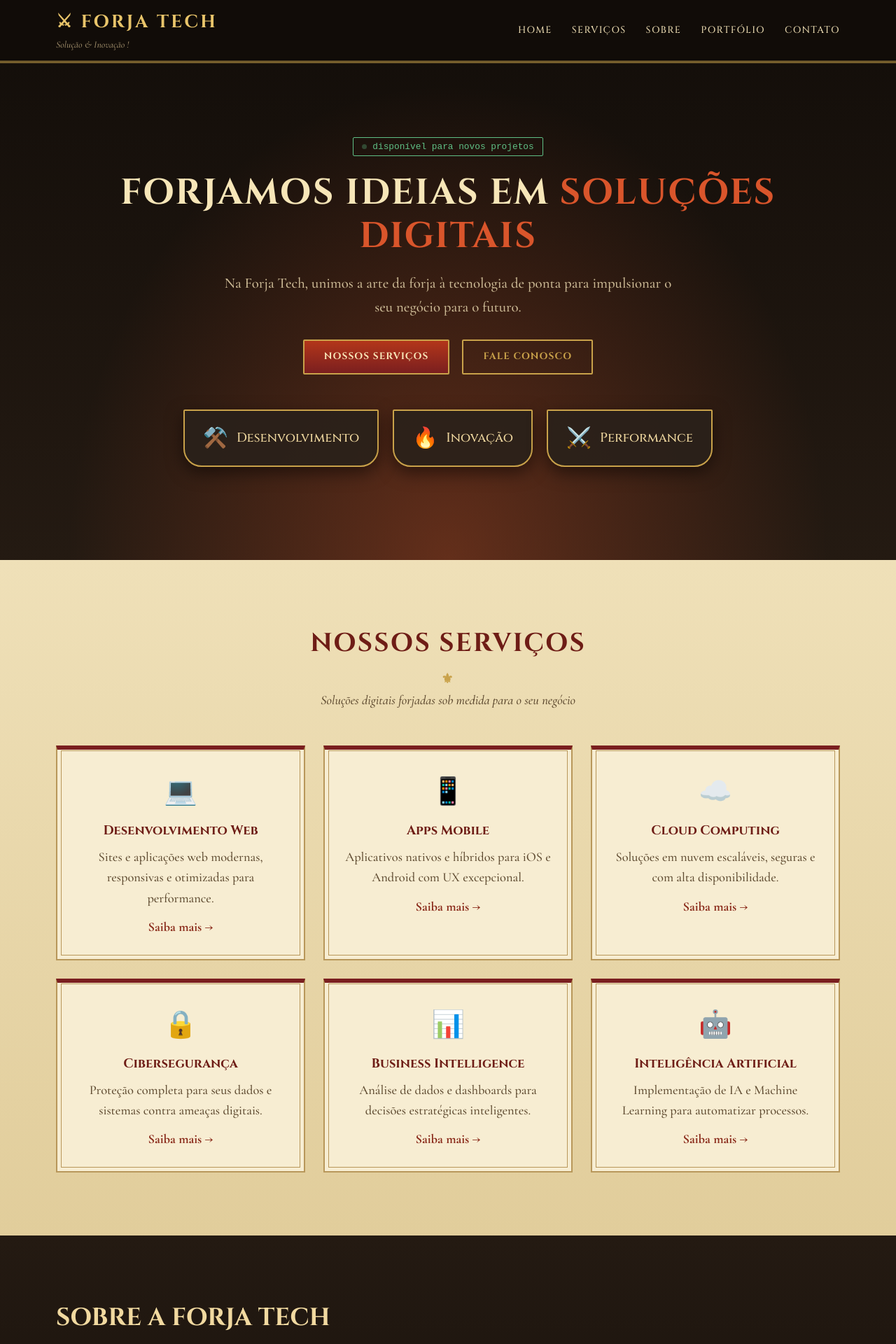
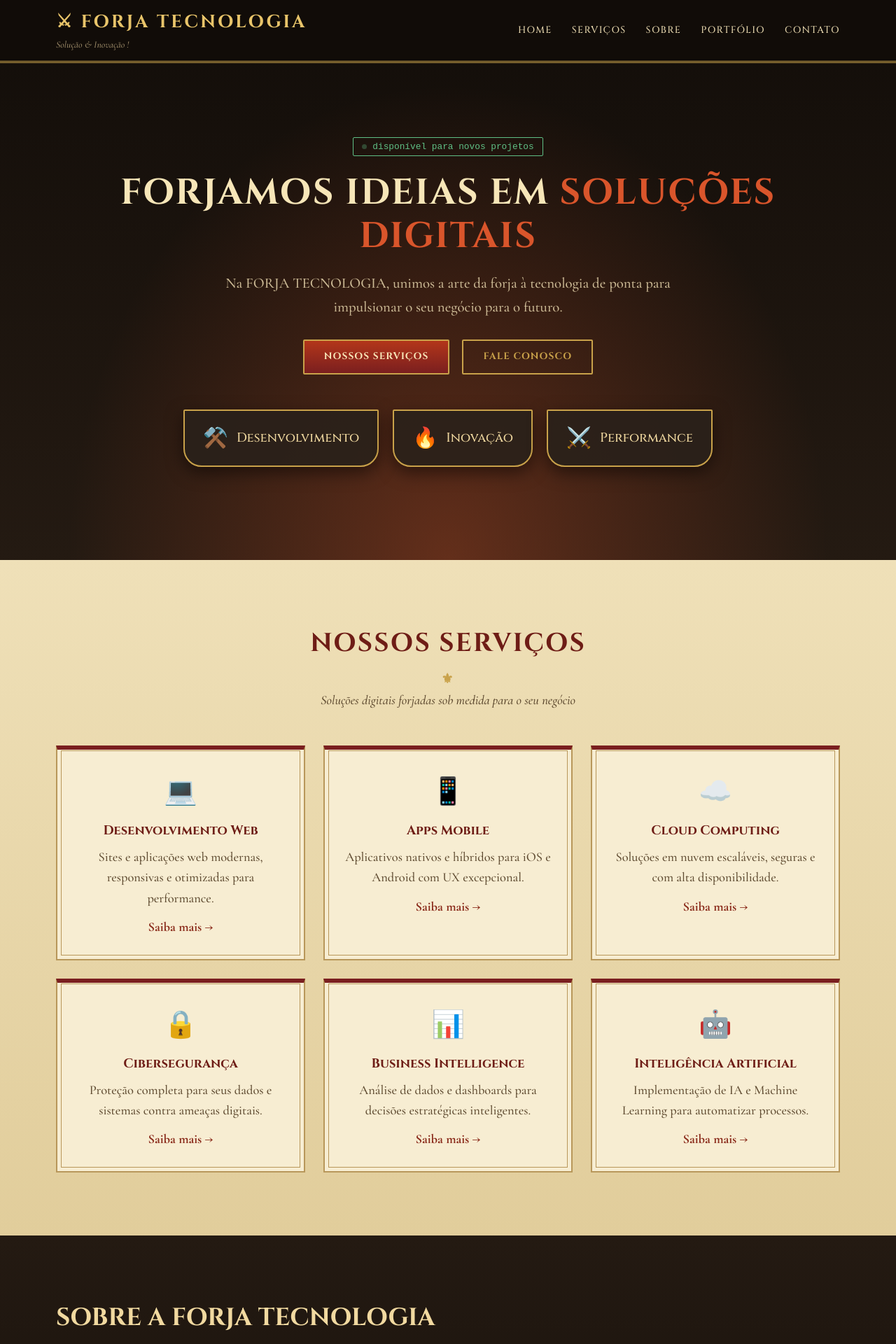
Before and after one commit to pedroleonidasdev/pedrotecnologia, a React (Create React App) app: page / in a window 1280 px wide. Shown: the top 1920 px of the page at 70% size. Built offline with nearby package versions, Linux system fonts and the light colour scheme.

Commit message:
Renomeia para FORJA TECNOLOGIA

```diff
--- a/package.json
+++ b/package.json
@@ -1,9 +1,9 @@
 {
-  "name": "forja-tech",
+  "name": "forja-tecnologia",
   "version": "1.0.0",
   "private": true,
-  "description": "Site institucional da Forja Tech - Solução & Inovação !",
-  "author": "Forja Tech",
+  "description": "Site institucional da FORJA TECNOLOGIA - Solução & Inovação !",
+  "author": "FORJA TECNOLOGIA",
   "license": "MIT",
   "dependencies": {
     "react": "^18.2.0",
--- a/public/index.html
+++ b/public/index.html
@@ -4,8 +4,8 @@
     <meta charset="utf-8" />
     <meta name="viewport" content="width=device-width, initial-scale=1" />
     <meta name="theme-color" content="#7a1f1f" />
-    <meta name="description" content="Forja Tech - Solução & Inovação !" />
-    <title>Forja Tech - Solução & Inovação !</title>
+    <meta name="description" content="FORJA TECNOLOGIA - Solução & Inovação !" />
+    <title>FORJA TECNOLOGIA - Solução & Inovação !</title>
       <link rel="preconnect" href="https://fonts.googleapis.com" />
     <link rel="preconnect" href="https://fonts.gstatic.com" crossorigin />
     <link href="https://fonts.googleapis.com/css2?family=Cinzel:wght@500;700&family=Cormorant+Garamond:ital,wght@0,500;0,700;1,500&display=swap" rel="stylesheet" />
--- a/src/components/About.js
+++ b/src/components/About.js
@@ -14,7 +14,7 @@ const About = () => {
       <div className="container">
         <div className="about-content">
           <div className="about-text">
-            <h2>Sobre a Forja Tech</h2>
+            <h2>Sobre a FORJA TECNOLOGIA</h2>
             <p className="about-description">
               Somos uma empresa de tecnologia focada em transformar negócios através
               de soluções inovadoras. Com uma equipe altamente qualificada e apaixonada
--- a/src/components/Footer.js
+++ b/src/components/Footer.js
@@ -7,7 +7,7 @@ const Footer = () => {
       <div className="container">
         <div className="footer-content">
           <div className="footer-section">
-            <h3>Forja Tech</h3>
+            <h3>FORJA TECNOLOGIA</h3>
             <p className="footer-slogan">Solução & Inovação !</p>
             <p className="footer-description">
               Transformando negócios através da tecnologia.
@@ -46,7 +46,7 @@ const Footer = () => {
         </div>
 
         <div className="footer-bottom">
-          <p>&copy; {new Date().getFullYear()} Forja Tech. Todos os direitos reservados.</p>
+          <p>&copy; {new Date().getFullYear()} FORJA TECNOLOGIA. Todos os direitos reservados.</p>
         </div>
       </div>
     </footer>
--- a/src/components/Header.js
+++ b/src/components/Header.js
@@ -13,7 +13,7 @@ const Header = () => {
       <div className="container">
         <div className="header-content">
           <div className="logo">
-            <h1>Forja Tech</h1>
+            <h1>FORJA TECNOLOGIA</h1>
             <p className="slogan">Solução & Inovação !</p>
           </div>
 
--- a/src/components/Hero.js
+++ b/src/components/Hero.js
@@ -12,7 +12,7 @@ const Hero = () => {
             Forjamos ideias em <span className="highlight">soluções digitais</span>
           </h1>
           <p className="hero-subtitle">
-            Na Forja Tech, unimos a arte da forja à tecnologia de ponta para
+            Na FORJA TECNOLOGIA, unimos a arte da forja à tecnologia de ponta para
             impulsionar o seu negócio para o futuro.
           </p>
           <div className="hero-buttons">
--- a/src/styles/components.css
+++ b/src/styles/components.css
@@ -62,6 +62,7 @@
 @media (max-width:900px){
 .services-grid,.about-content,.contact-content,.footer-content{grid-template-columns:1fr}
 .hero-title{font-size:2.1rem}
+.logo h1{font-size:1.15rem;letter-spacing:.06em}
 .menu-toggle{display:flex}
 .nav{display:none;position:absolute;top:100%;left:0;right:0;flex-direction:column;gap:16px;padding:20px;background:#120d09;border-bottom:3px double #c9a24a}
 .nav-open{display:flex}}
```
Also changed, not shown: 2 other files (tests, documents, lock files or other folders).
